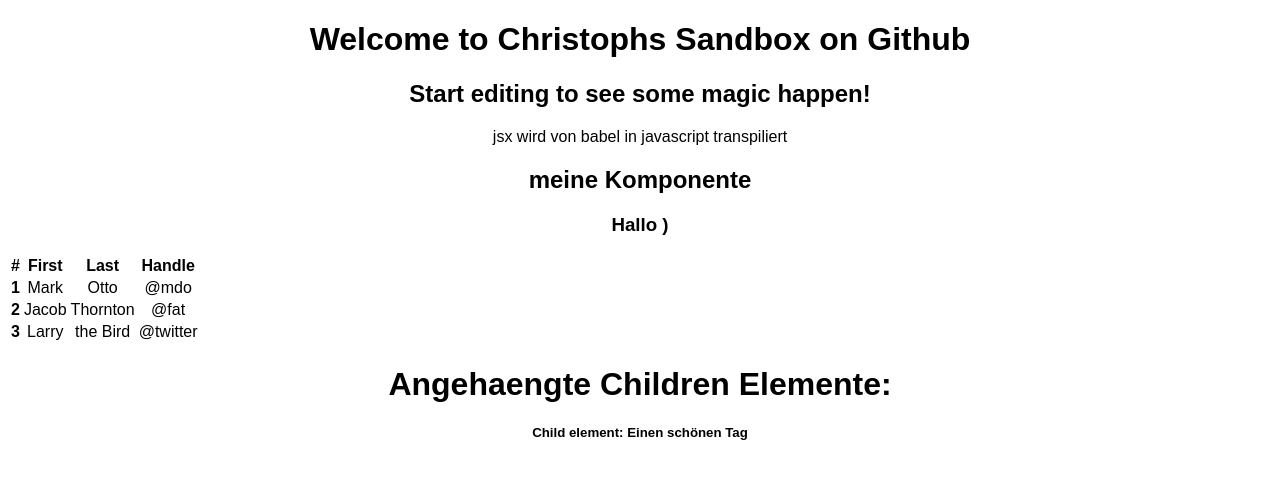
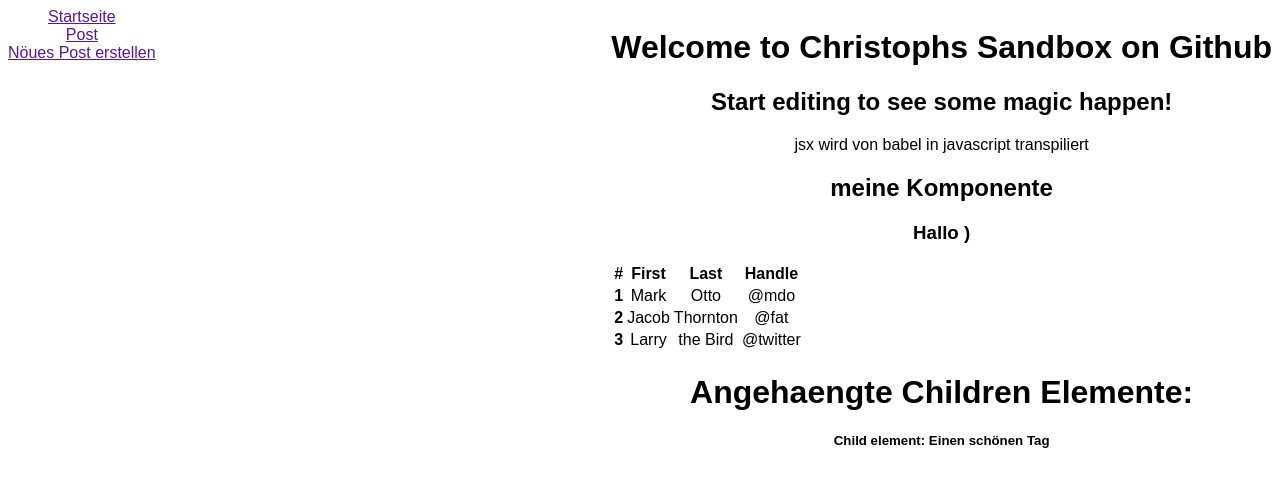
Before and after one commit to makeitrun4me/React-Workshop-Webweek, a React (Create React App) app: page / in a window 1280 px wide. Shown: the top 486 px of the page. Built offline with nearby package versions, Linux system fonts and the light colour scheme.

Commit message:
navigationsleite links

```diff
--- a/src/index.tsx
+++ b/src/index.tsx
@@ -9,6 +9,12 @@ import "./styles.css";
 function App() {
   return (
     <div className="App">
+      <nav>
+        <a href="">Startseite</a> <br />
+        <a href="">Post</a> <br />
+        <a href="">Nöues Post erstellen</a>
+      </nav>
+      <main>
         <h1>Welcome to Christophs Sandbox on Github</h1>
         <h2>Start editing to see some magic happen!</h2>
 
@@ -16,6 +22,7 @@ function App() {
         <MeineKomponente name="uebergebenerName">
           <h5>Child element: Einen schönen Tag</h5>
         </MeineKomponente>
+      </main>
     </div>
   );
 }
--- a/src/styles.css
+++ b/src/styles.css
@@ -1,4 +1,10 @@
 .App {
   font-family: sans-serif;
   text-align: center;
+
+  min-height: 90vh;
+  width: 100%;
+  display: flex;
+  flex-direction: row;
+  justify-content: space-between;
 }
```
Also changed, not shown: src/navigation.tsx (added, +16 -0 lines). Lines whose indentation alone changed are shown as unchanged.
